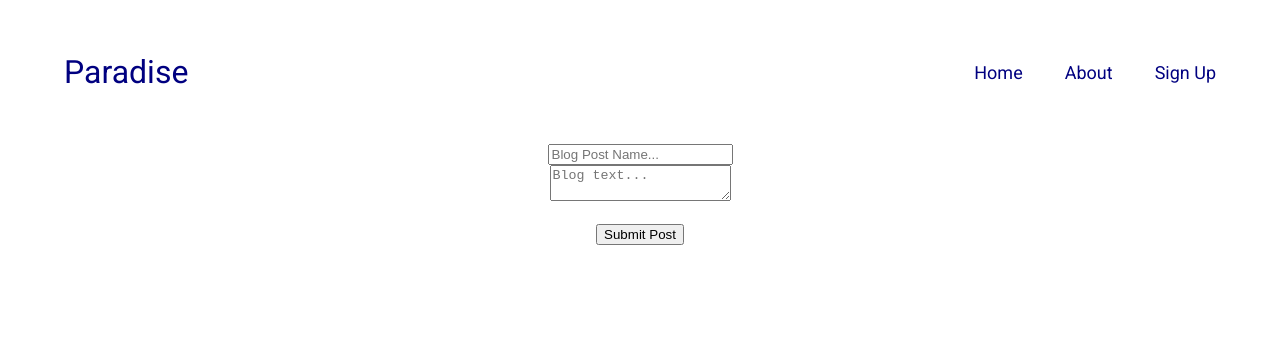
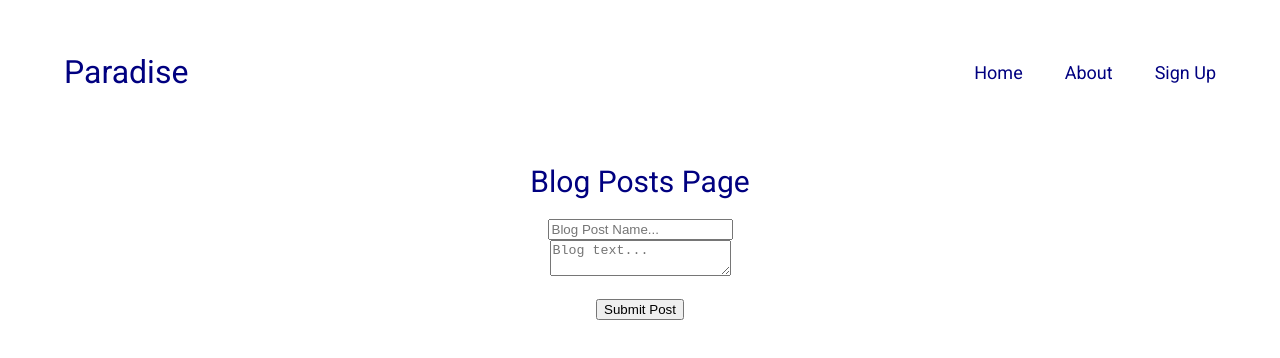
Before and after one commit to mjl776/final-project-mjl776, a Next.js app: page /createPost in a window 1280 px wide. Shown: the top 358 px of the page. Built offline with nearby package versions, Linux system fonts and the light colour scheme; no server answers.

Commit message:
documentation added

```diff
--- a/pages/createPost.js
+++ b/pages/createPost.js
@@ -41,6 +41,7 @@ export default function createPost() {
 
     return (
         <div className = { styles["post-form-container"] }>
+            <div className = { styles["title"] }> Blog Posts Page</div>
             <form onSubmit={ postCreation }>
                 <div>
                     <input type="text" placeholder = "Blog Post Name..."
--- a/pages/showPosts.js
+++ b/pages/showPosts.js
@@ -5,6 +5,7 @@ export default function ShowPosts({ posts }) {
     return (
 
         <div>
+        <div className = { styles["title"] }> Blog Posts Page</div>
         {
         posts.map((post, index) =>
         <div className = { styles["post-container"] } onClick="">
@@ -12,6 +13,9 @@ export default function ShowPosts({ posts }) {
                 <Col>
                     <div>
                         { post.postTitle }
+                    </div>
+                    <div>
+                        { post.postText }
                     </div>
                     <div>
                         by { post.username }
--- a/styles/createPost.module.css
+++ b/styles/createPost.module.css
@@ -2,3 +2,9 @@
 .post-form-container {
     text-align: center;
 }
+
+.title {
+    font-size: 30px;
+    color: navy;
+    padding: 20px;
+}
--- a/styles/showPosts.module.css
+++ b/styles/showPosts.module.css
@@ -1,3 +1,9 @@
+
+.title{
+    text-align: center;
+    font-size: 30px;
+    color: navy;
+}
 
 .post-container {
     padding: 30px;
```
Also changed, not shown: 1 other file (tests, documents, lock files or other folders).
